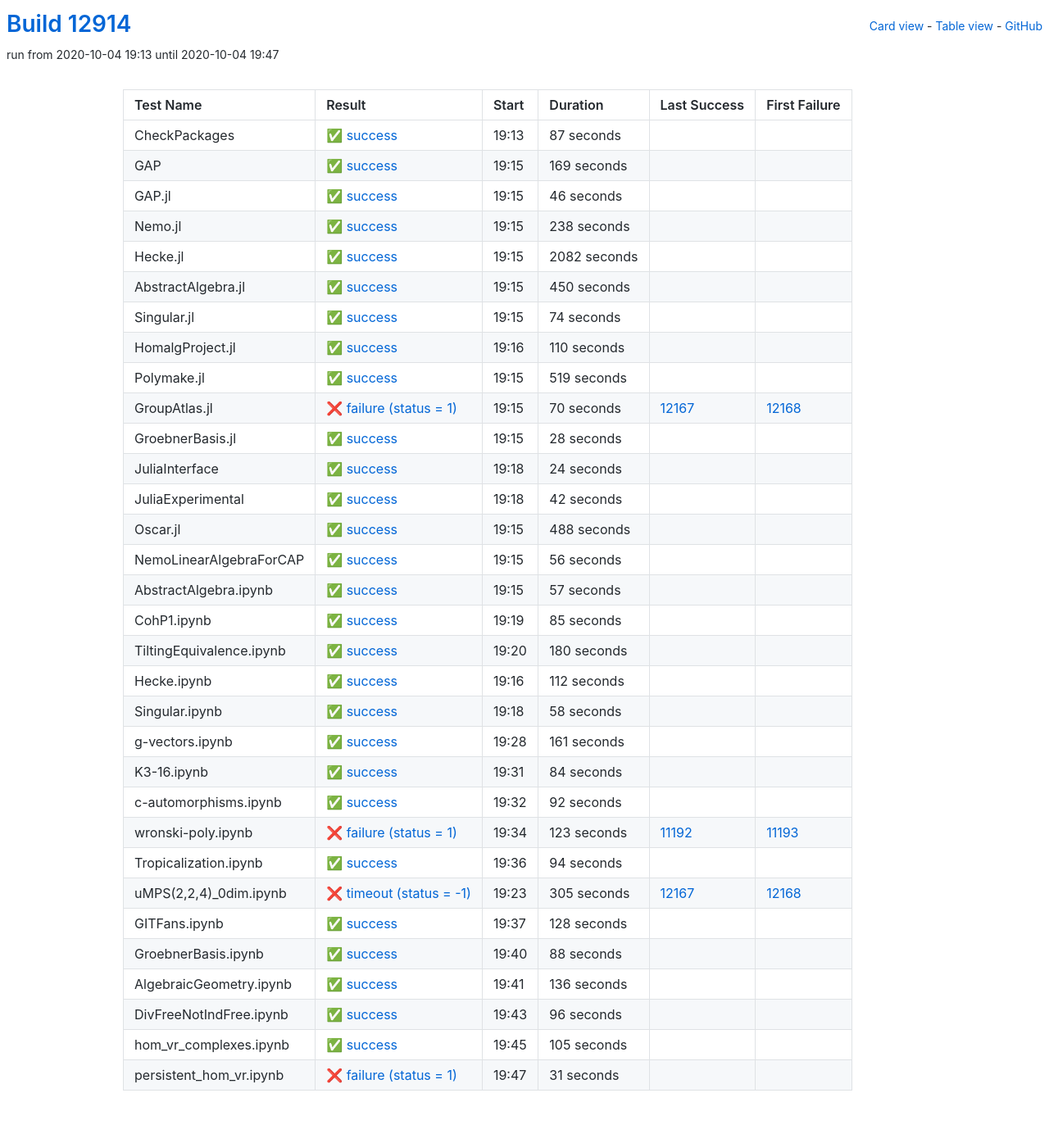
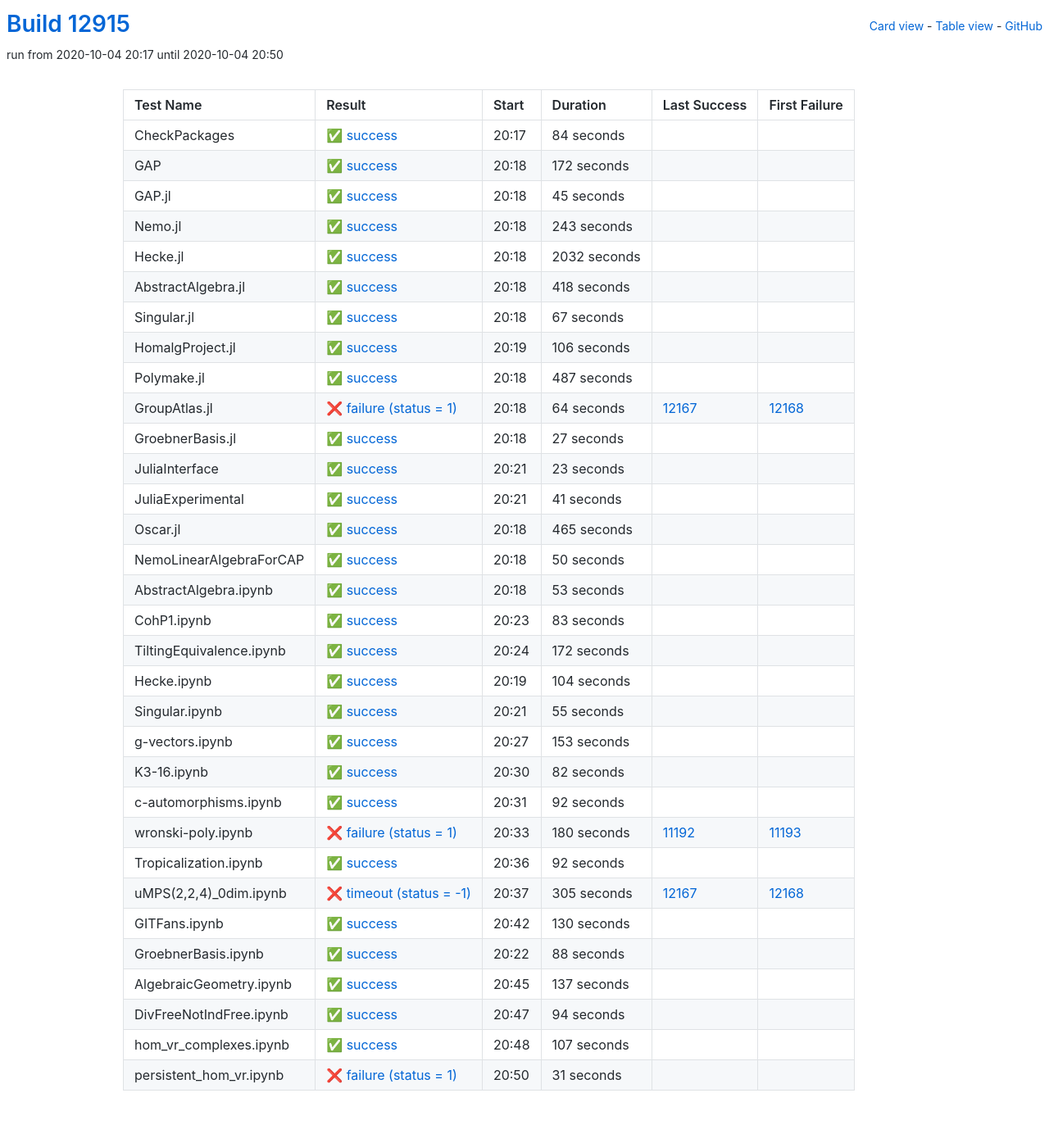
Before and after one commit to oscar-system/oscar-ci-status, a Jekyll site: the page built from table.html, in a window 1280 px wide. Shown: the whole page at 82% size. Built offline with Jekyll 4.4.1, drawn with Linux system fonts in a browser that asks for light colours.

Commit message:
Build #12915

```diff
--- a/_data/ci.yml
+++ b/_data/ci.yml
@@ -1,6 +1,6 @@
 ---
-build: 12914
-build_url: https://oscarci.mathematik.uni-kl.de/job/oscar/12914/
+build: 12915
+build_url: https://oscarci.mathematik.uni-kl.de/job/oscar/12915/
 job: oscar
 organization: oscar-system
 repo: oscar-ci-status
@@ -8,260 +8,8 @@
 tests:
 - name: CheckPackages
   id: checkpackages
-  log: https://oscarci.mathematik.uni-kl.de/job/oscar/12914/artifact/logs/build-12914/CheckPackages.log
-  start: 2020-10-04 19:13
-  success: true
-  exitcode: 0
-  status: success
-  duration: 87
-  last_success: false
-  last_success_url:
-  first_failure: false
-  first_failure_url:
-- name: GAP
-  id: gap
-  log: https://oscarci.mathematik.uni-kl.de/job/oscar/12914/artifact/logs/build-12914/GAP.log
-  start: 2020-10-04 19:15
-  success: true
-  exitcode: 0
-  status: success
-  duration: 169
-  last_success: false
-  last_success_url:
-  first_failure: false
-  first_failure_url:
-- name: GAP.jl
-  id: gap-jl
-  log: https://oscarci.mathematik.uni-kl.de/job/oscar/12914/artifact/logs/build-12914/GAP.jl.log
-  start: 2020-10-04 19:15
-  success: true
-  exitcode: 0
-  status: success
-  duration: 46
-  last_success: false
-  last_success_url:
-  first_failure: false
-  first_failure_url:
-- name: Nemo.jl
-  id: nemo-jl
-  log: https://oscarci.mathematik.uni-kl.de/job/oscar/12914/artifact/logs/build-12914/Nemo.jl.log
-  start: 2020-10-04 19:15
-  success: true
-  exitcode: 0
-  status: success
-  duration: 238
-  last_success: false
-  last_success_url:
-  first_failure: false
-  first_failure_url:
-- name: Hecke.jl
-  id: hecke-jl
-  log: https://oscarci.mathematik.uni-kl.de/job/oscar/12914/artifact/logs/build-12914/Hecke.jl.log
-  start: 2020-10-04 19:15
-  success: true
-  exitcode: 0
-  status: success
-  duration: 2082
-  last_success: false
-  last_success_url:
-  first_failure: false
-  first_failure_url:
-- name: AbstractAlgebra.jl
-  id: abstractalgebra-jl
-  log: https://oscarci.mathematik.uni-kl.de/job/oscar/12914/artifact/logs/build-12914/AbstractAlgebra.jl.log
-  start: 2020-10-04 19:15
-  success: true
-  exitcode: 0
-  status: success
-  duration: 450
-  last_success: false
-  last_success_url:
-  first_failure: false
-  first_failure_url:
-- name: Singular.jl
-  id: singular-jl
-  log: https://oscarci.mathematik.uni-kl.de/job/oscar/12914/artifact/logs/build-12914/Singular.jl.log
-  start: 2020-10-04 19:15
-  success: true
-  exitcode: 0
-  status: success
-  duration: 74
-  last_success: false
-  last_success_url:
-  first_failure: false
-  first_failure_url:
-- name: HomalgProject.jl
-  id: homalgproject-jl
-  log: https://oscarci.mathematik.uni-kl.de/job/oscar/12914/artifact/logs/build-12914/HomalgProject.jl.log
-  start: 2020-10-04 19:16
-  success: true
-  exitcode: 0
-  status: success
-  duration: 110
-  last_success: false
-  last_success_url:
-  first_failure: false
-  first_failure_url:
-- name: Polymake.jl
-  id: polymake-jl
-  log: https://oscarci.mathematik.uni-kl.de/job/oscar/12914/artifact/logs/build-12914/Polymake.jl.log
-  start: 2020-10-04 19:15
-  success: true
-  exitcode: 0
-  status: success
-  duration: 519
-  last_success: false
-  last_success_url:
-  first_failure: false
-  first_failure_url:
-- name: GroupAtlas.jl
-  id: groupatlas-jl
-  log: https://oscarci.mathematik.uni-kl.de/job/oscar/12914/artifact/logs/build-12914/GroupAtlas.jl.log
-  start: 2020-10-04 19:15
-  success: false
-  exitcode: 1
-  status: failure
-  duration: 70
-  last_success: 12167
-  last_success_url: https://oscarci.mathematik.uni-kl.de/job/oscar/12167/
-  first_failure: 12168
-  first_failure_url: https://oscarci.mathematik.uni-kl.de/job/oscar/12168/
-- name: GroebnerBasis.jl
-  id: groebnerbasis-jl
-  log: https://oscarci.mathematik.uni-kl.de/job/oscar/12914/artifact/logs/build-12914/GroebnerBasis.jl.log
-  start: 2020-10-04 19:15
-  success: true
-  exitcode: 0
-  status: success
-  duration: 28
-  last_success: false
-  last_success_url:
-  first_failure: false
-  first_failure_url:
-- name: JuliaInterface
-  id: juliainterface
-  log: https://oscarci.mathematik.uni-kl.de/job/oscar/12914/artifact/logs/build-12914/JuliaInterface.log
-  start: 2020-10-04 19:18
-  success: true
-  exitcode: 0
-  status: success
-  duration: 24
-  last_success: false
-  last_success_url:
-  first_failure: false
-  first_failure_url:
-- name: JuliaExperimental
-  id: juliaexperimental
-  log: https://oscarci.mathematik.uni-kl.de/job/oscar/12914/artifact/logs/build-12914/JuliaExperimental.log
-  start: 2020-10-04 19:18
-  success: true
-  exitcode: 0
-  status: success
-  duration: 42
-  last_success: false
-  last_success_url:
-  first_failure: false
-  first_failure_url:
-- name: Oscar.jl
-  id: oscar-jl
-  log: https://oscarci.mathematik.uni-kl.de/job/oscar/12914/artifact/logs/build-12914/Oscar.jl.log
-  start: 2020-10-04 19:15
-  success: true
-  exitcode: 0
-  status: success
-  duration: 488
-  last_success: false
-  last_success_url:
-  first_failure: false
-  first_failure_url:
-- name: NemoLinearAlgebraForCAP
-  id: nemolinearalgebraforcap
-  log: https://oscarci.mathematik.uni-kl.de/job/oscar/12914/artifact/logs/build-12914/NemoLinearAlgebraForCAP.log
-  start: 2020-10-04 19:15
-  success: true
-  exitcode: 0
-  status: success
-  duration: 56
-  last_success: false
-  last_success_url:
-  first_failure: false
-  first_failure_url:
-- name: AbstractAlgebra.ipynb
-  id: abstractalgebra-ipynb
-  log: https://oscarci.mathematik.uni-kl.de/job/oscar/12914/artifact/logs/build-12914/AbstractAlgebra.ipynb.log
-  start: 2020-10-04 19:15
-  success: true
-  exitcode: 0
-  status: success
-  duration: 57
-  last_success: false
-  last_success_url:
-  first_failure: false
-  first_failure_url:
-- name: CohP1.ipynb
-  id: cohp1-ipynb
-  log: https://oscarci.mathematik.uni-kl.de/job/oscar/12914/artifact/logs/build-12914/CohP1.ipynb.log
-  start: 2020-10-04 19:19
-  success: true
-  exitcode: 0
-  status: success
-  duration: 85
-  last_success: false
-  last_success_url:
-  first_failure: false
-  first_failure_url:
-- name: TiltingEquivalence.ipynb
-  id: tiltingequivalence-ipynb
-  log: https://oscarci.mathematik.uni-kl.de/job/oscar/12914/artifact/logs/build-12914/TiltingEquivalence.ipynb.log
-  start: 2020-10-04 19:20
-  success: true
-  exitcode: 0
-  status: success
-  duration: 180
-  last_success: false
-  last_success_url:
-  first_failure: false
-  first_failure_url:
-- name: Hecke.ipynb
-  id: hecke-ipynb
-  log: https://oscarci.mathematik.uni-kl.de/job/oscar/12914/artifact/logs/build-12914/Hecke.ipynb.log
-  start: 2020-10-04 19:16
-  success: true
-  exitcode: 0
-  status: success
-  duration: 112
-  last_success: false
-  last_success_url:
-  first_failure: false
-  first_failure_url:
-- name: Singular.ipynb
-  id: singular-ipynb
-  log: https://oscarci.mathematik.uni-kl.de/job/oscar/12914/artifact/logs/build-12914/Singular.ipynb.log
-  start: 2020-10-04 19:18
-  success: true
-  exitcode: 0
-  status: success
-  duration: 58
-  last_success: false
-  last_success_url:
-  first_failure: false
-  first_failure_url:
-- name: g-vectors.ipynb
-  id: g-vectors-ipynb
-  log: https://oscarci.mathematik.uni-kl.de/job/oscar/12914/artifact/logs/build-12914/g-vectors.ipynb.log
-  start: 2020-10-04 19:28
-  success: true
-  exitcode: 0
-  status: success
-  duration: 161
-  last_success: false
-  last_success_url:
-  first_failure: false
-  first_failure_url:
-- name: K3-16.ipynb
-  id: k3-16-ipynb
-  log: https://oscarci.mathematik.uni-kl.de/job/oscar/12914/artifact/logs/build-12914/K3-16.ipynb.log
-  start: 2020-10-04 19:31
+  log: https://oscarci.mathematik.uni-kl.de/job/oscar/12915/artifact/logs/build-12915/CheckPackages.log
+  start: 2020-10-04 20:17
   success: true
   exitcode: 0
   status: success
@@ -270,10 +18,262 @@
   last_success_url:
   first_failure: false
   first_failure_url:
+- name: GAP
+  id: gap
+  log: https://oscarci.mathematik.uni-kl.de/job/oscar/12915/artifact/logs/build-12915/GAP.log
+  start: 2020-10-04 20:18
+  success: true
+  exitcode: 0
+  status: success
+  duration: 172
+  last_success: false
+  last_success_url:
+  first_failure: false
+  first_failure_url:
+- name: GAP.jl
+  id: gap-jl
+  log: https://oscarci.mathematik.uni-kl.de/job/oscar/12915/artifact/logs/build-12915/GAP.jl.log
+  start: 2020-10-04 20:18
+  success: true
+  exitcode: 0
+  status: success
+  duration: 45
+  last_success: false
+  last_success_url:
+  first_failure: false
+  first_failure_url:
+- name: Nemo.jl
+  id: nemo-jl
+  log: https://oscarci.mathematik.uni-kl.de/job/oscar/12915/artifact/logs/build-12915/Nemo.jl.log
+  start: 2020-10-04 20:18
+  success: true
+  exitcode: 0
+  status: success
+  duration: 243
+  last_success: false
+  last_success_url:
+  first_failure: false
+  first_failure_url:
+- name: Hecke.jl
+  id: hecke-jl
+  log: https://oscarci.mathematik.uni-kl.de/job/oscar/12915/artifact/logs/build-12915/Hecke.jl.log
+  start: 2020-10-04 20:18
+  success: true
+  exitcode: 0
+  status: success
+  duration: 2032
+  last_success: false
+  last_success_url:
+  first_failure: false
+  first_failure_url:
+- name: AbstractAlgebra.jl
+  id: abstractalgebra-jl
+  log: https://oscarci.mathematik.uni-kl.de/job/oscar/12915/artifact/logs/build-12915/AbstractAlgebra.jl.log
+  start: 2020-10-04 20:18
+  success: true
+  exitcode: 0
+  status: success
+  duration: 418
+  last_success: false
+  last_success_url:
+  first_failure: false
+  first_failure_url:
+- name: Singular.jl
+  id: singular-jl
+  log: https://oscarci.mathematik.uni-kl.de/job/oscar/12915/artifact/logs/build-12915/Singular.jl.log
+  start: 2020-10-04 20:18
+  success: true
+  exitcode: 0
+  status: success
+  duration: 67
+  last_success: false
+  last_success_url:
+  first_failure: false
+  first_failure_url:
+- name: HomalgProject.jl
+  id: homalgproject-jl
+  log: https://oscarci.mathematik.uni-kl.de/job/oscar/12915/artifact/logs/build-12915/HomalgProject.jl.log
+  start: 2020-10-04 20:19
+  success: true
+  exitcode: 0
+  status: success
+  duration: 106
+  last_success: false
+  last_success_url:
+  first_failure: false
+  first_failure_url:
+- name: Polymake.jl
+  id: polymake-jl
+  log: https://oscarci.mathematik.uni-kl.de/job/oscar/12915/artifact/logs/build-12915/Polymake.jl.log
+  start: 2020-10-04 20:18
+  success: true
+  exitcode: 0
+  status: success
+  duration: 487
+  last_success: false
+  last_success_url:
+  first_failure: false
+  first_failure_url:
+- name: GroupAtlas.jl
+  id: groupatlas-jl
+  log: https://oscarci.mathematik.uni-kl.de/job/oscar/12915/artifact/logs/build-12915/GroupAtlas.jl.log
+  start: 2020-10-04 20:18
+  success: false
+  exitcode: 1
+  status: failure
+  duration: 64
+  last_success: 12167
+  last_success_url: https://oscarci.mathematik.uni-kl.de/job/oscar/12167/
+  first_failure: 12168
+  first_failure_url: https://oscarci.mathematik.uni-kl.de/job/oscar/12168/
+- name: GroebnerBasis.jl
+  id: groebnerbasis-jl
+  log: https://oscarci.mathematik.uni-kl.de/job/oscar/12915/artifact/logs/build-12915/GroebnerBasis.jl.log
+  start: 2020-10-04 20:18
+  success: true
+  exitcode: 0
+  status: success
+  duration: 27
+  last_success: false
+  last_success_url:
+  first_failure: false
+  first_failure_url:
+- name: JuliaInterface
+  id: juliainterface
+  log: https://oscarci.mathematik.uni-kl.de/job/oscar/12915/artifact/logs/build-12915/JuliaInterface.log
+  start: 2020-10-04 20:21
+  success: true
+  exitcode: 0
+  status: success
+  duration: 23
+  last_success: false
+  last_success_url:
+  first_failure: false
+  first_failure_url:
+- name: JuliaExperimental
+  id: juliaexperimental
+  log: https://oscarci.mathematik.uni-kl.de/job/oscar/12915/artifact/logs/build-12915/JuliaExperimental.log
+  start: 2020-10-04 20:21
+  success: true
+  exitcode: 0
+  status: success
+  duration: 41
+  last_success: false
+  last_success_url:
+  first_failure: false
+  first_failure_url:
+- name: Oscar.jl
+  id: oscar-jl
+  log: https://oscarci.mathematik.uni-kl.de/job/oscar/12915/artifact/logs/build-12915/Oscar.jl.log
+  start: 2020-10-04 20:18
+  success: true
+  exitcode: 0
+  status: success
+  duration: 465
+  last_success: false
+  last_success_url:
+  first_failure: false
+  first_failure_url:
+- name: NemoLinearAlgebraForCAP
+  id: nemolinearalgebraforcap
+  log: https://oscarci.mathematik.uni-kl.de/job/oscar/12915/artifact/logs/build-12915/NemoLinearAlgebraForCAP.log
+  start: 2020-10-04 20:18
+  success: true
+  exitcode: 0
+  status: success
+  duration: 50
+  last_success: false
+  last_success_url:
+  first_failure: false
+  first_failure_url:
+- name: AbstractAlgebra.ipynb
+  id: abstractalgebra-ipynb
+  log: https://oscarci.mathematik.uni-kl.de/job/oscar/12915/artifact/logs/build-12915/AbstractAlgebra.ipynb.log
+  start: 2020-10-04 20:18
+  success: true
+  exitcode: 0
+  status: success
+  duration: 53
+  last_success: false
+  last_success_url:
+  first_failure: false
+  first_failure_url:
+- name: CohP1.ipynb
+  id: cohp1-ipynb
+  log: https://oscarci.mathematik.uni-kl.de/job/oscar/12915/artifact/logs/build-12915/CohP1.ipynb.log
+  start: 2020-10-04 20:23
+  success: true
+  exitcode: 0
+  status: success
+  duration: 83
+  last_success: false
+  last_success_url:
+  first_failure: false
+  first_failure_url:
+- name: TiltingEquivalence.ipynb
+  id: tiltingequivalence-ipynb
+  log: https://oscarci.mathematik.uni-kl.de/job/oscar/12915/artifact/logs/build-12915/TiltingEquivalence.ipynb.log
+  start: 2020-10-04 20:24
+  success: true
+  exitcode: 0
+  status: success
+  duration: 172
+  last_success: false
+  last_success_url:
+  first_failure: false
+  first_failure_url:
+- name: Hecke.ipynb
+  id: hecke-ipynb
+  log: https://oscarci.mathematik.uni-kl.de/job/oscar/12915/artifact/logs/build-12915/Hecke.ipynb.log
+  start: 2020-10-04 20:19
+  success: true
+  exitcode: 0
+  status: success
+  duration: 104
+  last_success: false
+  last_success_url:
+  first_failure: false
+  first_failure_url:
+- name: Singular.ipynb
+  id: singular-ipynb
+  log: https://oscarci.mathematik.uni-kl.de/job/oscar/12915/artifact/logs/build-12915/Singular.ipynb.log
+  start: 2020-10-04 20:21
+  success: true
+  exitcode: 0
+  status: success
+  duration: 55
+  last_success: false
+  last_success_url:
+  first_failure: false
+  first_failure_url:
+- name: g-vectors.ipynb
+  id: g-vectors-ipynb
+  log: https://oscarci.mathematik.uni-kl.de/job/oscar/12915/artifact/logs/build-12915/g-vectors.ipynb.log
+  start: 2020-10-04 20:27
+  success: true
+  exitcode: 0
+  status: success
+  duration: 153
+  last_success: false
+  last_success_url:
+  first_failure: false
+  first_failure_url:
+- name: K3-16.ipynb
+  id: k3-16-ipynb
+  log: https://oscarci.mathematik.uni-kl.de/job/oscar/12915/artifact/logs/build-12915/K3-16.ipynb.log
+  start: 2020-10-04 20:30
+  success: true
+  exitcode: 0
+  status: success
+  duration: 82
+  last_success: false
+  last_success_url:
+  first_failure: false
+  first_failure_url:
 - name: c-automorphisms.ipynb
   id: c-automorphisms-ipynb
-  log: https://oscarci.mathematik.uni-kl.de/job/oscar/12914/artifact/logs/build-12914/c-automorphisms.ipynb.log
-  start: 2020-10-04 19:32
+  log: https://oscarci.mathematik.uni-kl.de/job/oscar/12915/artifact/logs/build-12915/c-automorphisms.ipynb.log
+  start: 2020-10-04 20:31
   success: true
   exitcode: 0
   status: success
@@ -284,32 +284,32 @@
   first_failure_url:
 - name: wronski-poly.ipynb
   id: wronski-poly-ipynb
-  log: https://oscarci.mathematik.uni-kl.de/job/oscar/12914/artifact/logs/build-12914/wronski-poly.ipynb.log
-  start: 2020-10-04 19:34
+  log: https://oscarci.mathematik.uni-kl.de/job/oscar/12915/artifact/logs/build-12915/wronski-poly.ipynb.log
+  start: 2020-10-04 20:33
   success: false
   exitcode: 1
   status: failure
-  duration: 123
+  duration: 180
   last_success: 11192
   last_success_url: https://oscarci.mathematik.uni-kl.de/job/oscar/11192/
   first_failure: 11193
   first_failure_url: https://oscarci.mathematik.uni-kl.de/job/oscar/11193/
 - name: Tropicalization.ipynb
   id: tropicalization-ipynb
-  log: https://oscarci.mathematik.uni-kl.de/job/oscar/12914/artifact/logs/build-12914/Tropicalization.ipynb.log
-  start: 2020-10-04 19:36
+  log: https://oscarci.mathematik.uni-kl.de/job/oscar/12915/artifact/logs/build-12915/Tropicalization.ipynb.log
+  start: 2020-10-04 20:36
   success: true
   exitcode: 0
   status: success
-  duration: 94
+  duration: 92
   last_success: false
   last_success_url:
   first_failure: false
   first_failure_url:
 - name: uMPS(2,2,4)_0dim.ipynb
   id: umps-2-2-4-0dim-ipynb
-  log: https://oscarci.mathematik.uni-kl.de/job/oscar/12914/artifact/logs/build-12914/uMPS-2-2-4-_0dim.ipynb.log
-  start: 2020-10-04 19:23
+  log: https://oscarci.mathematik.uni-kl.de/job/oscar/12915/artifact/logs/build-12915/uMPS-2-2-4-_0dim.ipynb.log
+  start: 2020-10-04 20:37
   success: false
   exitcode: -1
   status: timeout
@@ -320,20 +320,20 @@
   first_failure_url: https://oscarci.mathematik.uni-kl.de/job/oscar/12168/
 - name: GITFans.ipynb
   id: gitfans-ipynb
-  log: https://oscarci.mathematik.uni-kl.de/job/oscar/12914/artifact/logs/build-12914/GITFans.ipynb.log
-  start: 2020-10-04 19:37
+  log: https://oscarci.mathematik.uni-kl.de/job/oscar/12915/artifact/logs/build-12915/GITFans.ipynb.log
+  start: 2020-10-04 20:42
   success: true
   exitcode: 0
   status: success
-  duration: 128
+  duration: 130
   last_success: false
   last_success_url:
   first_failure: false
   first_failure_url:
 - name: GroebnerBasis.ipynb
   id: groebnerbasis-ipynb
-  log: https://oscarci.mathematik.uni-kl.de/job/oscar/12914/artifact/logs/build-12914/GroebnerBasis.ipynb.log
-  start: 2020-10-04 19:40
+  log: https://oscarci.mathematik.uni-kl.de/job/oscar/12915/artifact/logs/build-12915/GroebnerBasis.ipynb.log
+  start: 2020-10-04 20:22
   success: true
   exitcode: 0
   status: success
@@ -344,44 +344,44 @@
   first_failure_url:
 - name: AlgebraicGeometry.ipynb
   id: algebraicgeometry-ipynb
-  log: https://oscarci.mathematik.uni-kl.de/job/oscar/12914/artifact/logs/build-12914/AlgebraicGeometry.ipynb.log
-  start: 2020-10-04 19:41
+  log: https://oscarci.mathematik.uni-kl.de/job/oscar/12915/artifact/logs/build-12915/AlgebraicGeometry.ipynb.log
+  start: 2020-10-04 20:45
   success: true
   exitcode: 0
   status: success
-  duration: 136
+  duration: 137
   last_success: false
   last_success_url:
   first_failure: false
   first_failure_url:
 - name: DivFreeNotIndFree.ipynb
   id: divfreenotindfree-ipynb
-  log: https://oscarci.mathematik.uni-kl.de/job/oscar/12914/artifact/logs/build-12914/DivFreeNotIndFree.ipynb.log
-  start: 2020-10-04 19:43
+  log: https://oscarci.mathematik.uni-kl.de/job/oscar/12915/artifact/logs/build-12915/DivFreeNotIndFree.ipynb.log
+  start: 2020-10-04 20:47
   success: true
   exitcode: 0
   status: success
-  duration: 96
+  duration: 94
   last_success: false
   last_success_url:
   first_failure: false
   first_failure_url:
 - name: hom_vr_complexes.ipynb
   id: hom-vr-complexes-ipynb
-  log: https://oscarci.mathematik.uni-kl.de/job/oscar/12914/artifact/logs/build-12914/hom_vr_complexes.ipynb.log
-  start: 2020-10-04 19:45
+  log: https://oscarci.mathematik.uni-kl.de/job/oscar/12915/artifact/logs/build-12915/hom_vr_complexes.ipynb.log
+  start: 2020-10-04 20:48
   success: true
   exitcode: 0
   status: success
-  duration: 105
+  duration: 107
   last_success: false
   last_success_url:
   first_failure: false
   first_failure_url:
 - name: persistent_hom_vr.ipynb
   id: persistent-hom-vr-ipynb
-  log: https://oscarci.mathematik.uni-kl.de/job/oscar/12914/artifact/logs/build-12914/persistent_hom_vr.ipynb.log
-  start: 2020-10-04 19:47
+  log: https://oscarci.mathematik.uni-kl.de/job/oscar/12915/artifact/logs/build-12915/persistent_hom_vr.ipynb.log
+  start: 2020-10-04 20:50
   success: false
   exitcode: 1
   status: failure
```
Also changed, not shown: README.md.
